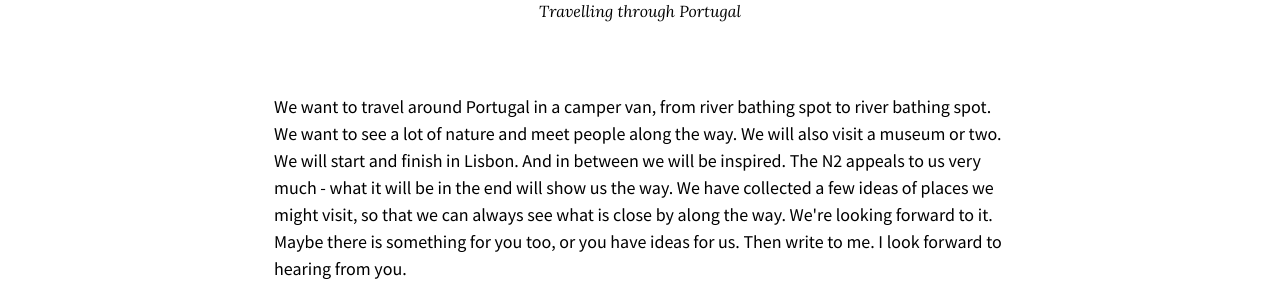
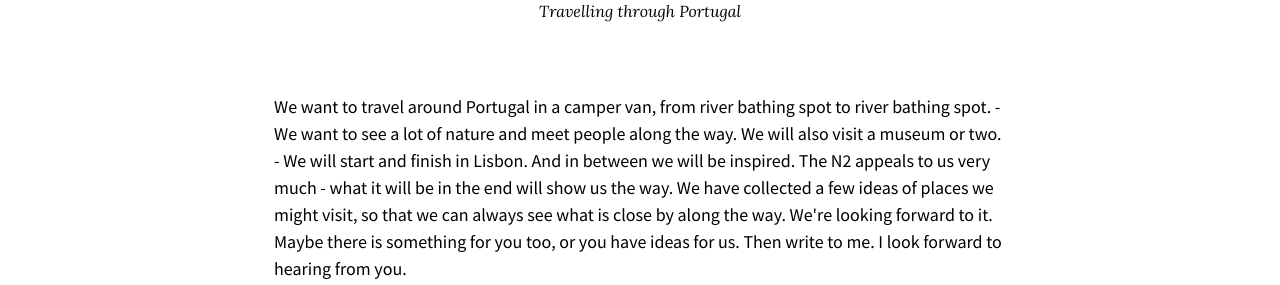
Before and after one commit to beccarei/uma-vez-em-portugal, a Jekyll site: the page built from index.html, in a window 1280 px wide. Shown: the part 265-550 px from the top of the page. Built offline with Jekyll 4.4.1, drawn with Linux system fonts in a browser that asks for light colours; nearby versions of some CDN libraries; the list of posts is cut into pages by our own code.

Commit message:
formatted text

```diff
--- a/index.html
+++ b/index.html
@@ -8,8 +8,8 @@ entries_layout: list
 
 We want to travel around Portugal in a camper van, from river bathing spot to river bathing spot.
 
-We want to see a lot of nature and meet people along the way. We will also visit a museum or two.
-We will start and finish in Lisbon. And in between we will be inspired.
+- We want to see a lot of nature and meet people along the way. We will also visit a museum or two.
+- We will start and finish in Lisbon. And in between we will be inspired.
 
 The N2 appeals to us very much - what it will be in the end will show us the way.
 We have collected a few ideas of places we might visit, so that we can always see what is close by along the way.
```
